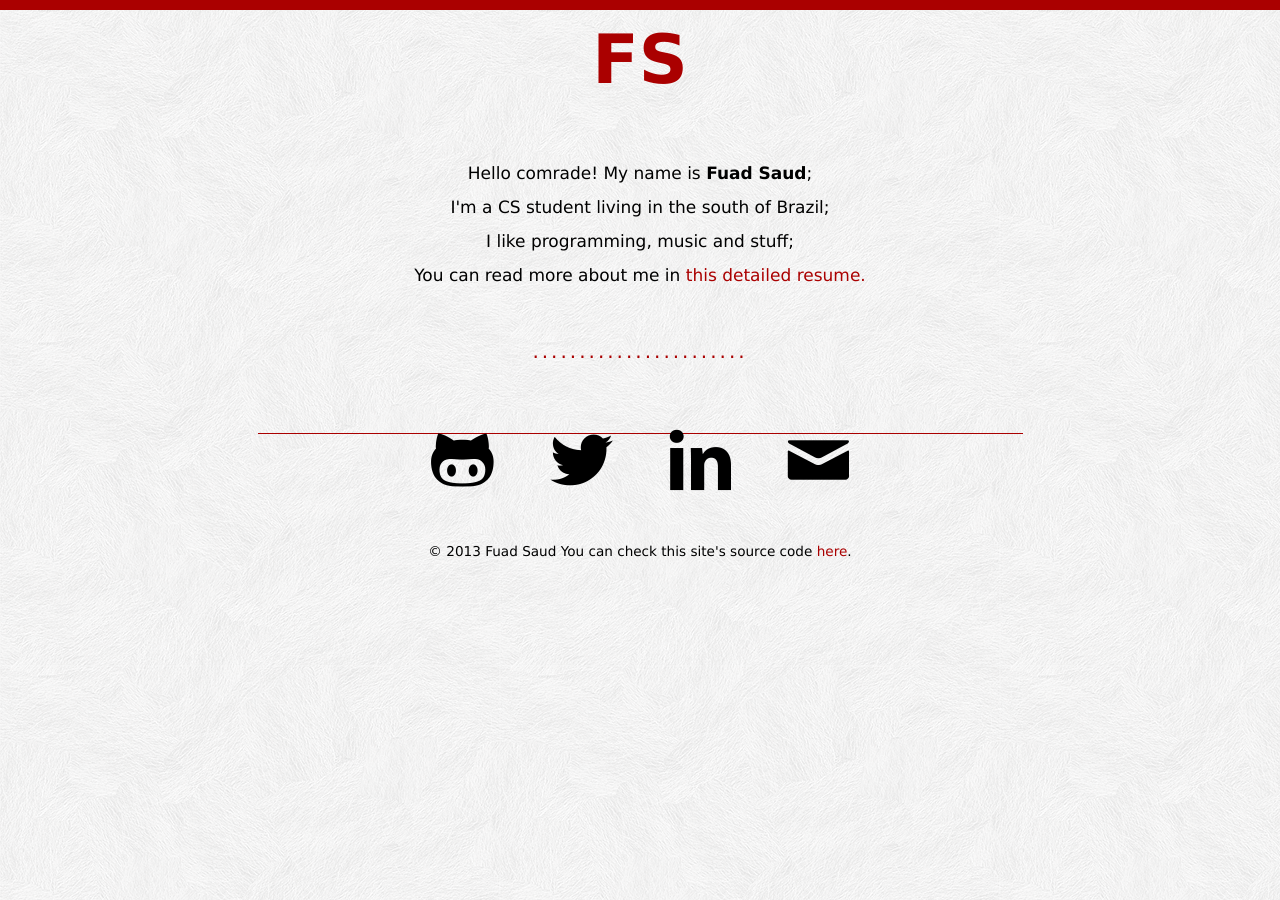
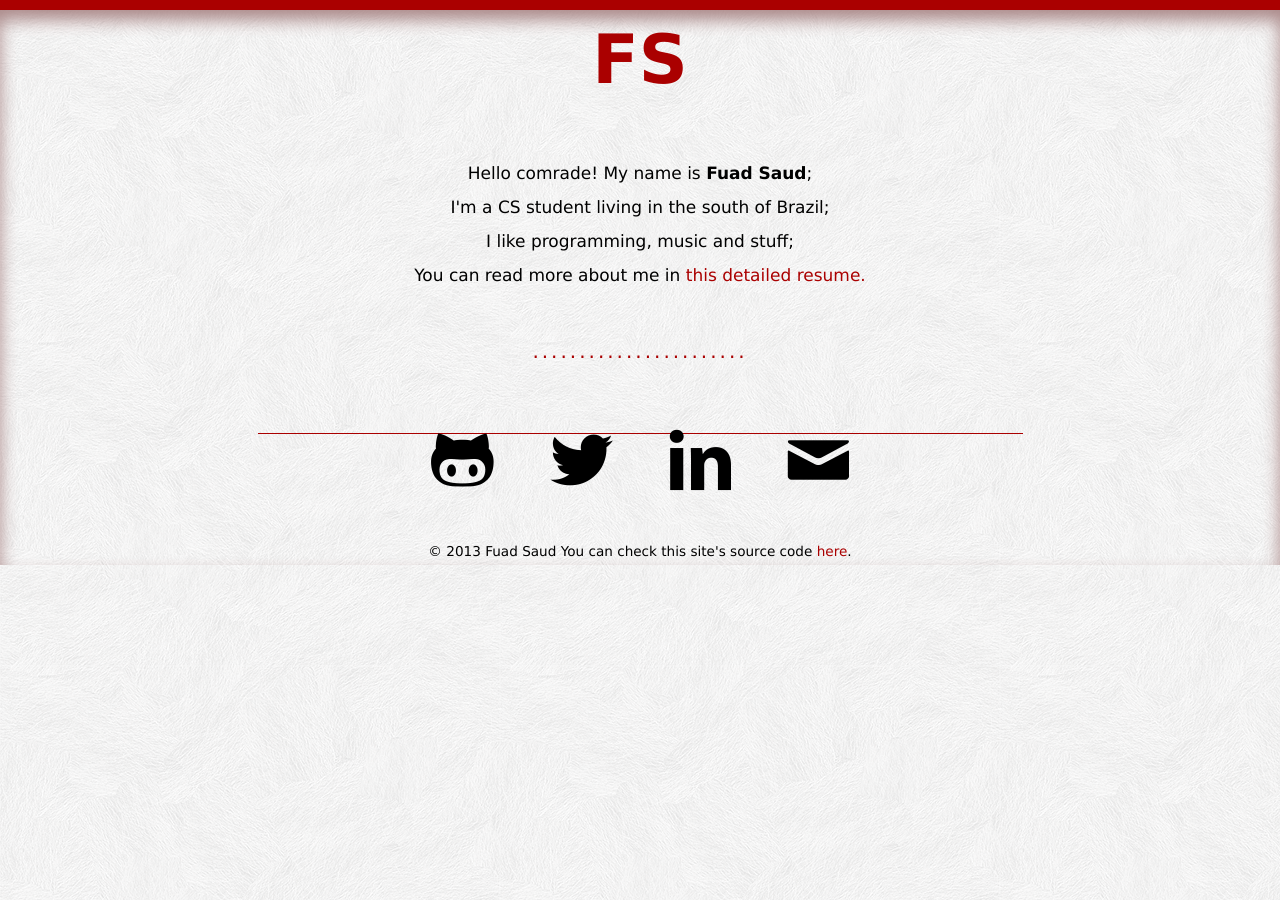
Before and after one commit to fuadsaud/fuadsaud.github.io, a Jekyll site: the page built from index.html, in a window 1280 px wide. Built offline with Jekyll 4.4.1, drawn with Linux system fonts in a browser that asks for light colours; Markdown is read by kramdown in place of the engine named in the settings.

Commit message:
Add shadow to body

```diff
--- a/css/screen.css
+++ b/css/screen.css
@@ -2,6 +2,7 @@ body {
     background-image: url("/img/feathers.png");
     background-color: #fff;
     border-top: 10px solid #a00;
+    box-shadow: inset 0px 10px 1em 0px #a88;
     font-size: 17px;
     font-family: Verdana, sans-serif;
 }
```
